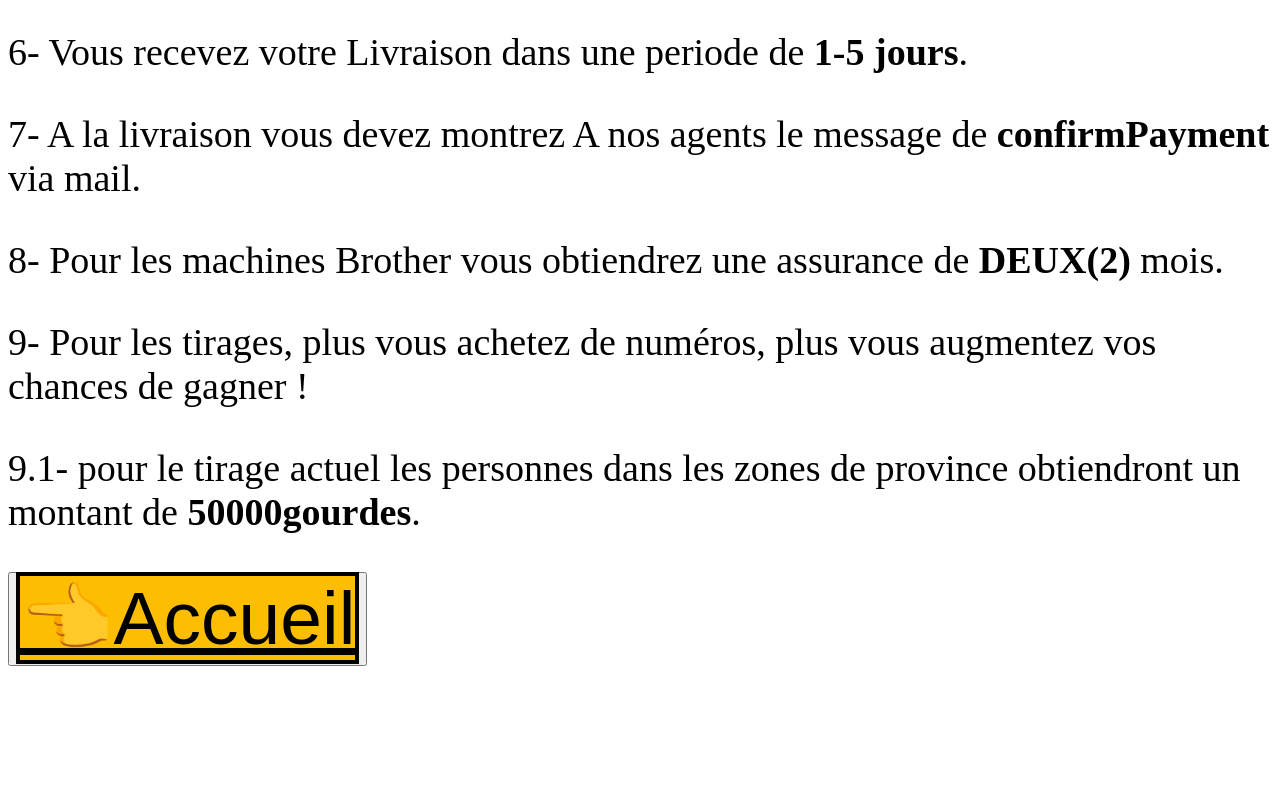
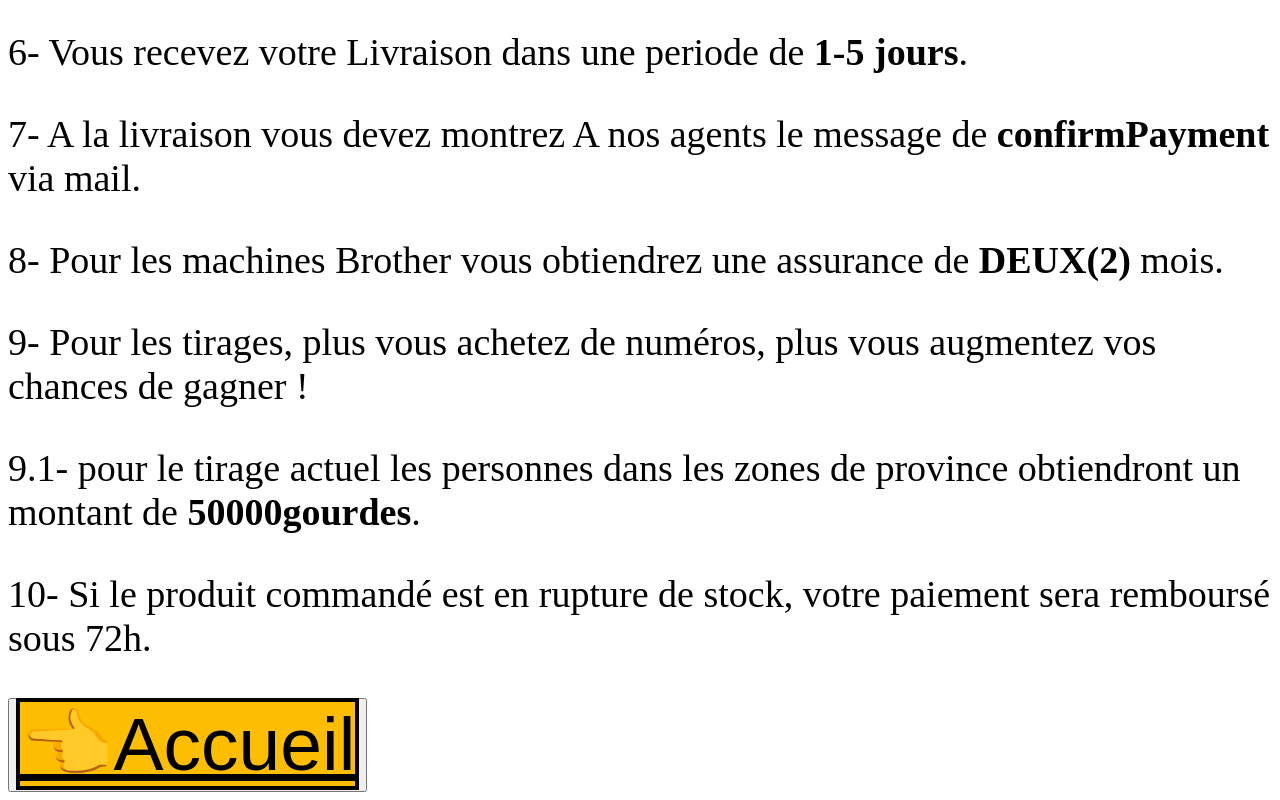
Before and after one commit to Librilakay/Haiti, a plain HTML site: page about.html in a window 1280 px wide. Shown: the part 1715-2515 px from the top of the page. Before the commit the page ends 2389 px from the top, so only its background shows below. Drawn offline with Linux system fonts and the light colour scheme.

Commit message:
Add files via upload

```diff
--- a/about.html
+++ b/about.html
@@ -48,6 +48,8 @@
          <p>8- Pour les machines Brother vous obtiendrez une assurance de <strong>DEUX(2)</strong> mois.</p>
          <p>9- Pour les tirages, plus vous achetez de numéros, plus vous augmentez vos chances de gagner !</p>
          <p>9.1- pour le tirage actuel les personnes dans les zones de province obtiendront un montant de <strong>50000gourdes</strong>.</p>
+         <p>10- Si le produit commandé est en rupture de stock, votre paiement sera remboursé sous 72h.</p>
+
            <button><a href="index.html">👈Accueil</a></button>
 
        </div>
```
